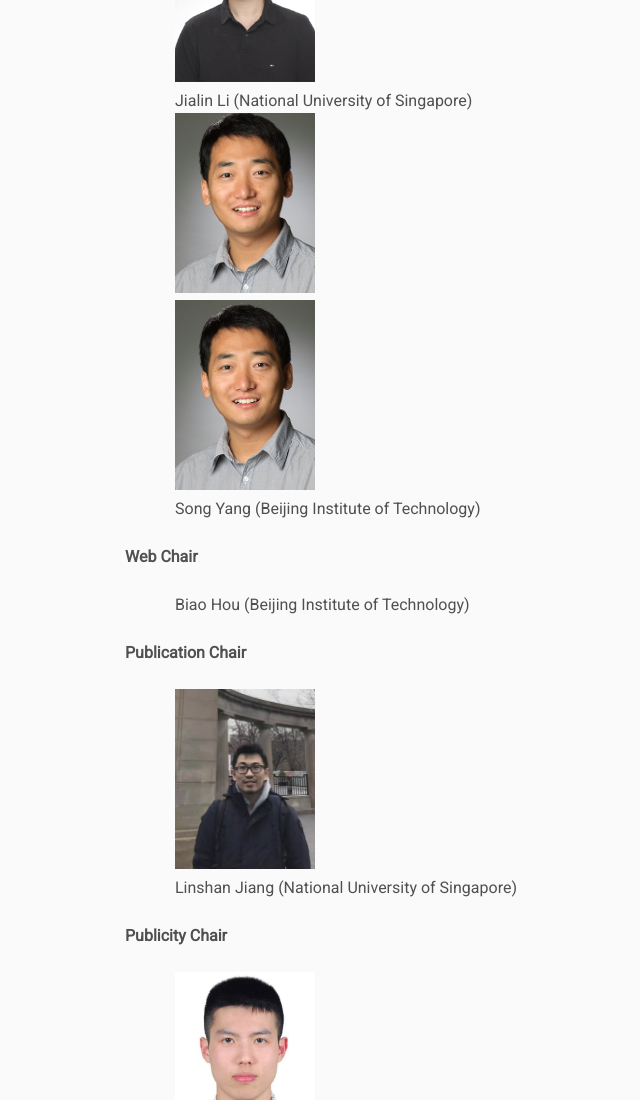
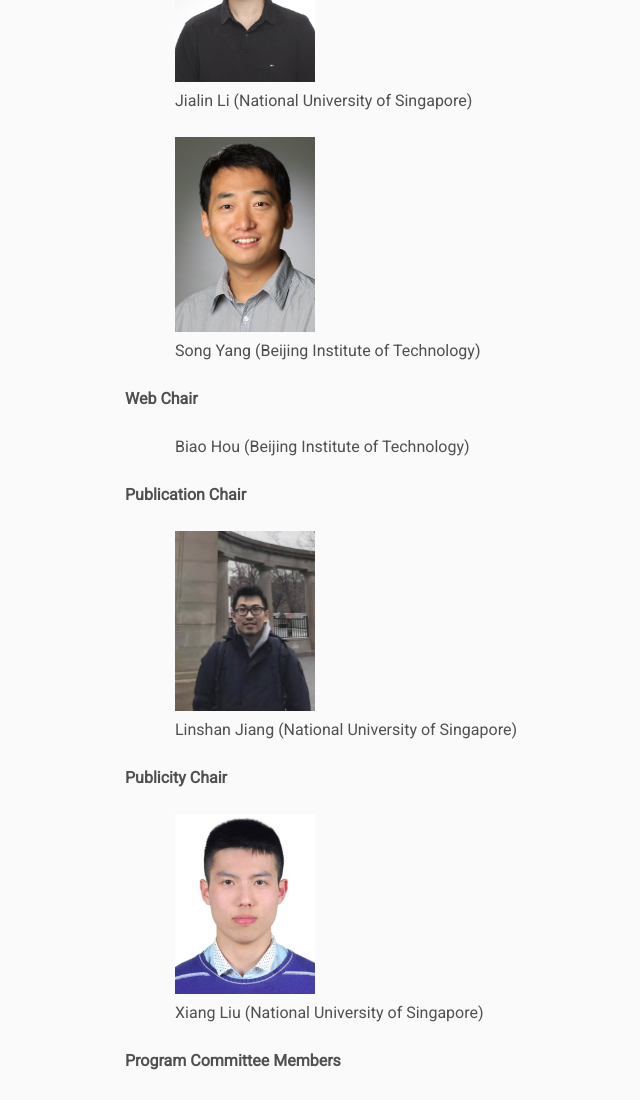
Before and after one commit to ECCAI/eccai.github.io, a plain HTML site: page index.html in a window 1280 px wide. Shown: the part 2460-3560 px from the top of the page, without its empty margins (65-705 px from the left). Drawn offline with Linux system fonts and the light colour scheme.

Commit message:
Update index.html

```diff
--- a/index.html
+++ b/index.html
@@ -122,9 +122,8 @@
      <strong>Program Co-chairs</strong>
      <ul>
        <img src="assets/li.jpg" alt="Dr. Jialin Li" style="height:180px; width:140px; object-fit:cover;"><br>
-       <li> Jialin Li (National University of Singapore)</li>
-       <img src="assets/song.jpg" alt="Dr. Song Yang" style="height:180px; width:140px; object-fit:cover;"><br>
-        <img src="assets/song.jpg" alt="Dr. Song Yang" style="height:190px; width:140px; object-fit:cover;"><br>
+       <li> Jialin Li (National University of Singapore)</li><br>
+        <img src="assets/song.jpg" alt="Dr. Song Yang" style="height:195px; width:140px; object-fit:cover;"><br>
        <li> Song Yang (Beijing Institute of Technology)</li>
     </ul>
     </p>
```
